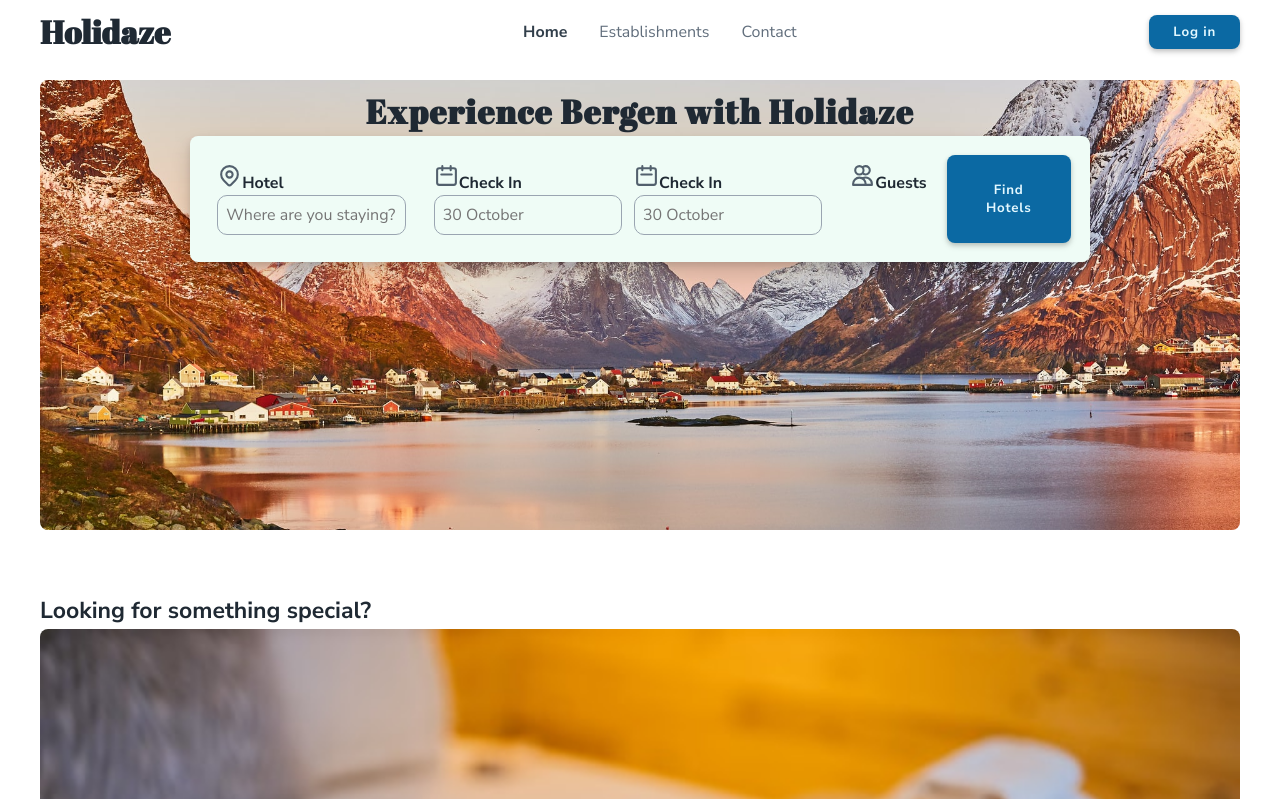
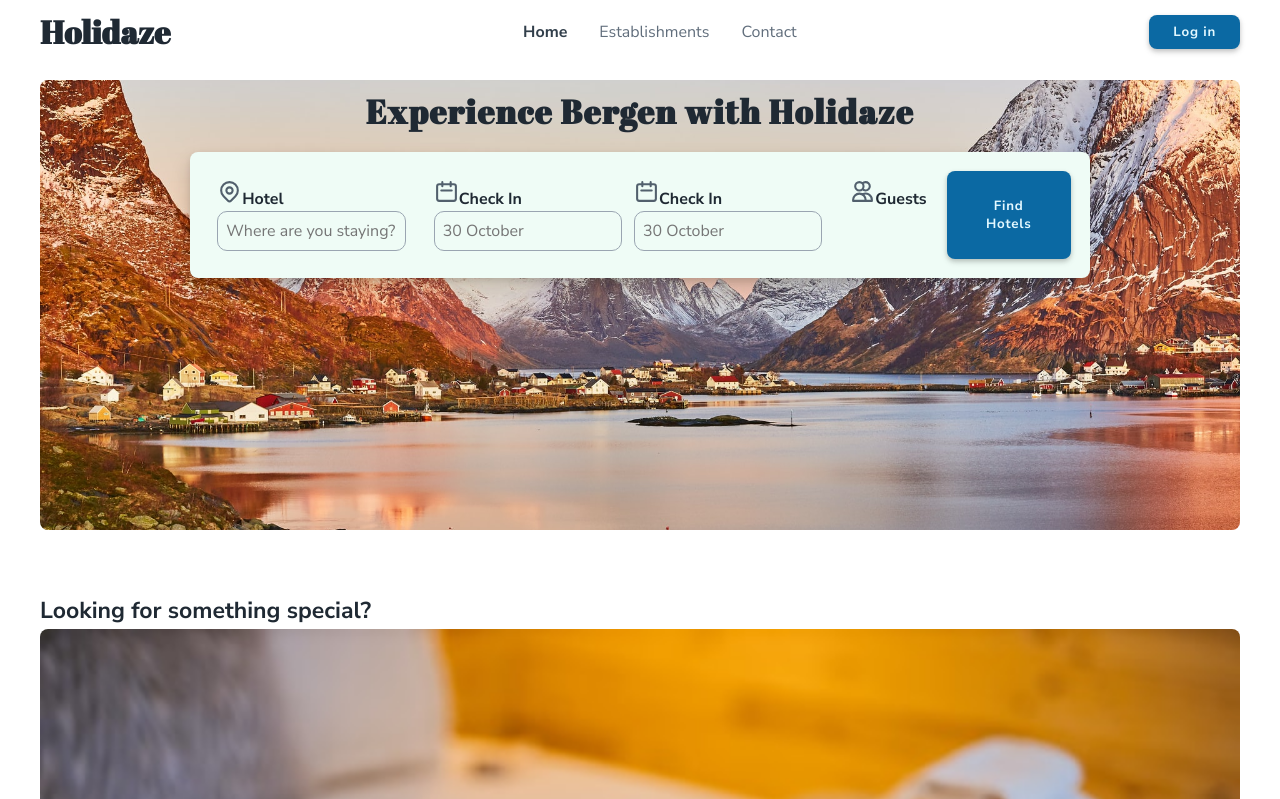
Before and after one commit to Noroff-FEU-Assignments/project-exam-2-Strand-Made, a React (Create React App) app: page / in a window 1280 px wide. Shown: the top 799 px of the page. Built offline with nearby package versions, Linux system fonts and the light colour scheme.

Commit message:
Update HeroContent.tsx

```diff
--- a/src/components/layout/Hero/HeroContent.tsx
+++ b/src/components/layout/Hero/HeroContent.tsx
@@ -9,7 +9,7 @@ type HeroContentProps = {
 const HeroContent = ({ children }: HeroContentProps) => {
   return (
     <Container>
-      <FlexContainer col justifyContent="center" alignContent="center">
+      <FlexContainer col gap="1rem" justifyContent="center" alignItems="center">
         {children}
       </FlexContainer>
     </Container>
```
